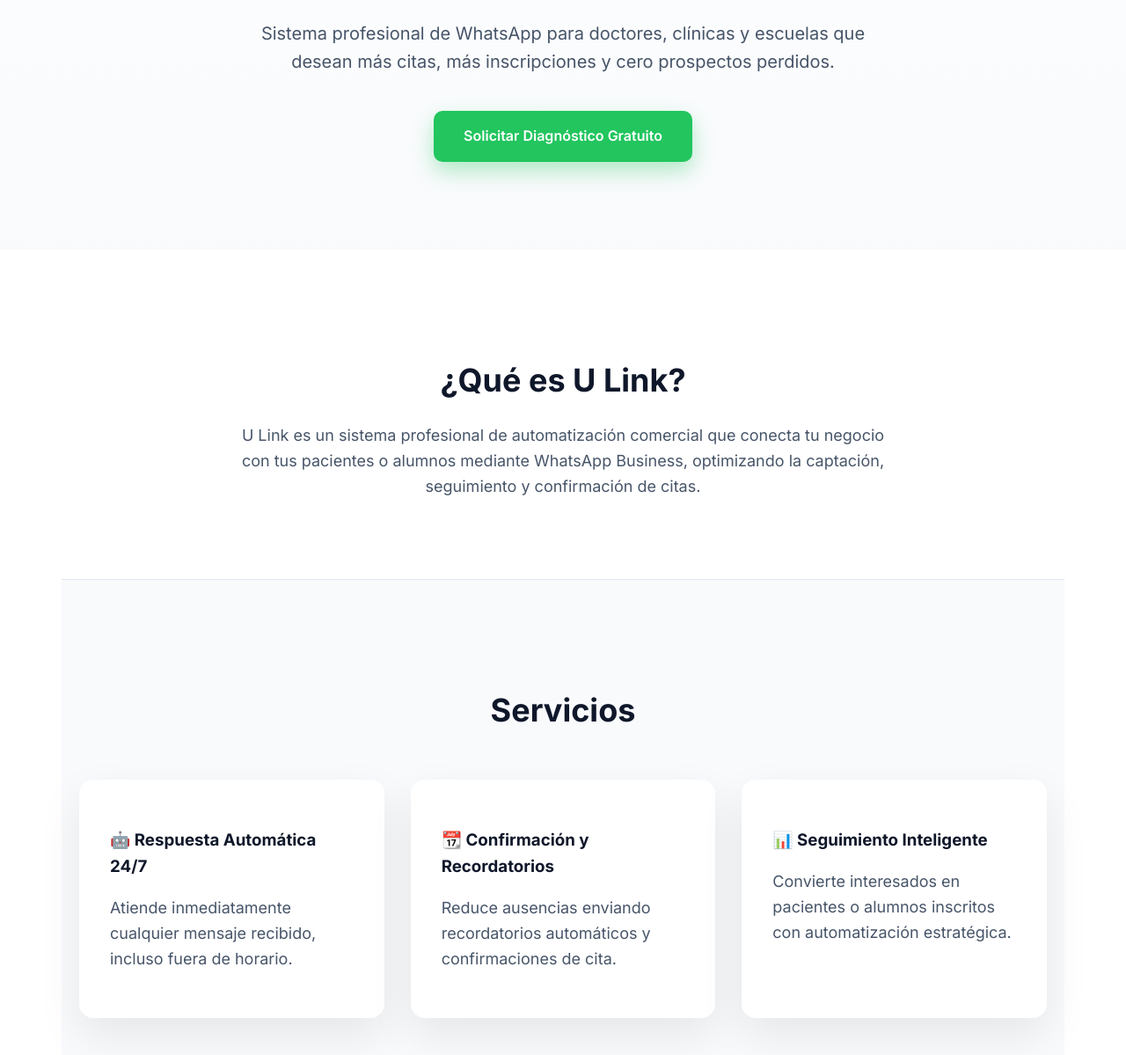
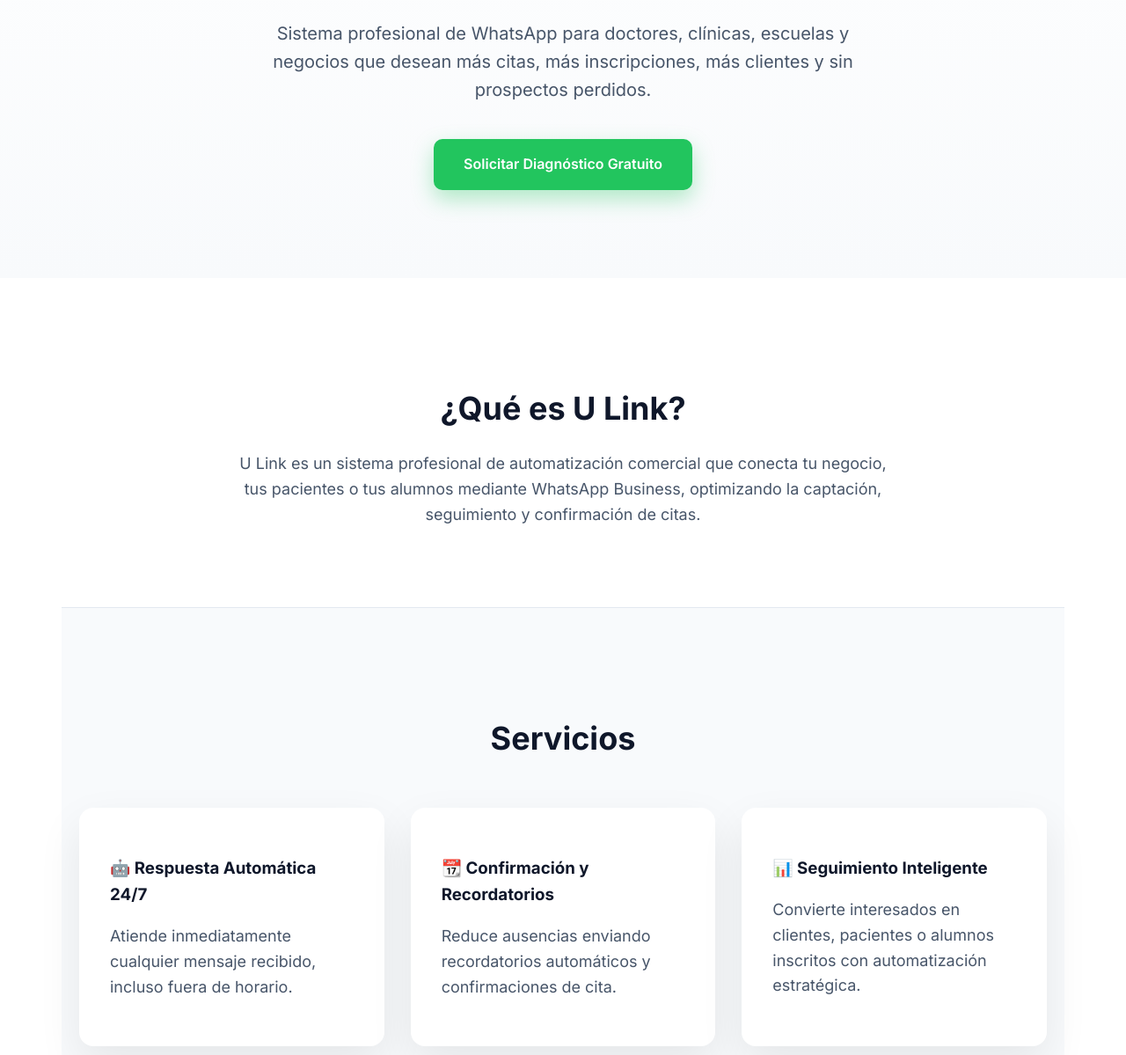
Before and after one commit to U-LinkMenendez/u-linkmenendez.github.io, a plain HTML site: page index.html in a window 1280 px wide. Shown: the part 341-1540 px from the top of the page at 88% size. Drawn offline with Linux system fonts and the light colour scheme.

Commit message:
Update index.html

```diff
--- a/index.html
+++ b/index.html
@@ -4,7 +4,7 @@
 <meta charset="UTF-8">
 <meta name="viewport" content="width=device-width, initial-scale=1.0">
 <title>U Link by Menéndez | Automatización Comercial 24/7</title>
-<meta name="description" content="Sistema profesional de captación y seguimiento de pacientes y alumnos vía WhatsApp. Automatización inteligente 24/7 para doctores, clínicas y escuelas.">
+<meta name="description" content="Sistema profesional de captación y seguimiento de pacientes, alumnos y clientes en general vía WhatsApp. Automatización inteligente 24/7 para doctores, clínicas, escuelas y empresas en general.">
 
 <link href="https://fonts.googleapis.com/css2?family=Inter:wght@400;500;600;700&display=swap" rel="stylesheet">
 
@@ -199,14 +199,14 @@
 
 <section class="hero">
     <h1>Automatiza tu captación y seguimiento 24/7</h1>
-    <p>Sistema profesional de WhatsApp para doctores, clínicas y escuelas que desean más citas, más inscripciones y cero prospectos perdidos.</p>
+    <p>Sistema profesional de WhatsApp para doctores, clínicas, escuelas y negocios que desean más citas, más inscripciones, más clientes y sin prospectos perdidos.</p>
     <a href="#contacto" class="btn">Solicitar Diagnóstico Gratuito</a>
 </section>
 
 <section class="container section" id="que-es">
     <h2>¿Qué es U Link?</h2>
     <p style="max-width:750px;margin:auto;">
-        U Link es un sistema profesional de automatización comercial que conecta tu negocio con tus pacientes o alumnos mediante WhatsApp Business, optimizando la captación, seguimiento y confirmación de citas.
+        U Link es un sistema profesional de automatización comercial que conecta tu negocio, tus pacientes o tus alumnos mediante WhatsApp Business, optimizando la captación, seguimiento y confirmación de citas.
     </p>
 </section>
 
@@ -223,7 +223,7 @@
         </div>
         <div class="card">
             <h3>📊 Seguimiento Inteligente</h3>
-            <p>Convierte interesados en pacientes o alumnos inscritos con automatización estratégica.</p>
+            <p>Convierte interesados en clientes, pacientes o alumnos inscritos con automatización estratégica.</p>
         </div>
     </div>
 </section>
```
